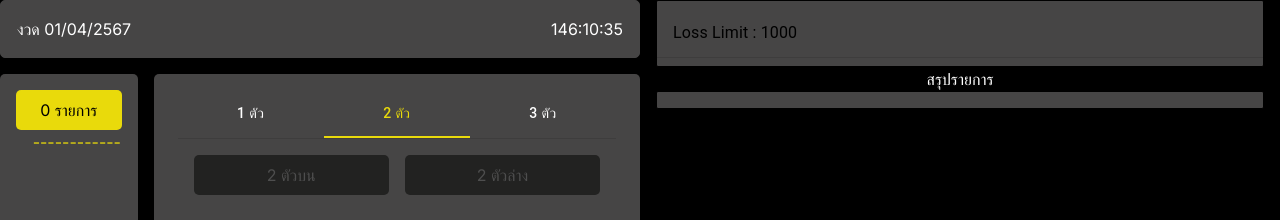
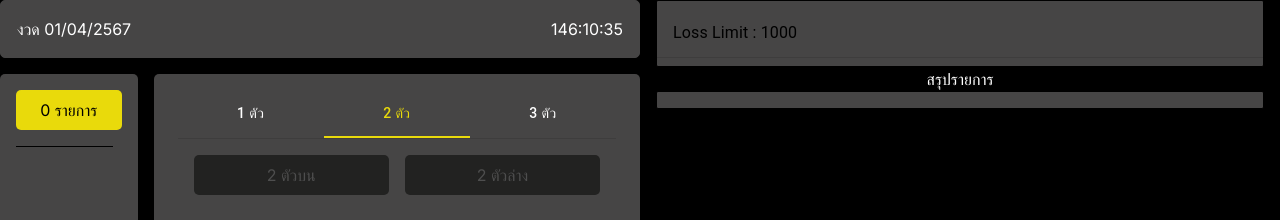
Before and after one commit to agazin/lotmemo, a Next.js app: page /memo in a window 1280 px wide. Shown: the top 220 px of the page. Built offline with nearby package versions, Linux system fonts and the light colour scheme.

Commit message:
calculate imedaite

```diff
--- a/src/app/memo/page.jsx
+++ b/src/app/memo/page.jsx
@@ -2,7 +2,8 @@
 import styles from "./memo.module.css";
 import Tool from "@/components/tool/tool";
 import ReportPage from "@/components/report/report";
-import React, { useEffect } from "react";
+import React, { useEffect, useState } from "react";
+import { Button } from "@mui/material";
 
 export const enumType = {
   UP: "UP",
@@ -49,7 +50,7 @@ export const calculateBid = ({ unitFrom, unitActive }) => {
     });
     upperList.push(...shuffleList);
   }
-  return { uppers : upperList, lowers :lowerList };
+  return { uppers: upperList, lowers: lowerList };
 };
 
 export function getPermutations(nums) {
@@ -81,14 +82,47 @@ export default function MemoPage() {
     memoList: [],
   });
 
-  const addCustomer = (lotList) => {
-    console.log("addCustomer", lotList);
+  // temp customer
+  const [tempCustomer, setTempCustomer] = React.useState({
+    customer: "temp",
+    lotList: [
+    ],
+  });
+  useEffect(() => {
+    // lotmemo.memoList.find((item) => {
+    //   if (item.customer === tempCustomer.customer) {
+    //     item.lotList = tempCustomer.lotList;
+    //   }
+    // });
+    console.log("tempCustomer", tempCustomer);
+    //set by replace the tempCustomer to the lotmemo
+    const memoList = lotmemo
+                      .memoList
+                      .filter((item) => item.customer !== tempCustomer.customer);
+
     setLotmemo({
       ...lotmemo,
       memoList: [
-        ...lotmemo.memoList ,
+        ...memoList,
         {
-          customer: "customer"+(lotmemo.memoList.length+1),
+          customer: tempCustomer.customer,
+          lotList: tempCustomer.lotList,
+        },
+      ],
+    });
+  }, [tempCustomer]);
+
+
+  const addCustomer = (lotList) => {
+    console.log("addCustomer", lotList);
+    const memoList = lotmemo.memoList
+                      .filter((item) => item.customer !== tempCustomer.customer);
+    setLotmemo({
+      ...lotmemo,
+      memoList: [
+        ...memoList,
+        {
+          customer: "customer" + (lotmemo.memoList.length + 1),
           lotList: lotList,
         },
       ],
@@ -98,10 +132,10 @@ export default function MemoPage() {
   return (
     <div className={styles.container}>
       <div className={styles.tool}>
-        <Tool addCustomer={addCustomer} />
+        <Tool addCustomer={addCustomer} setTempCustomer={setTempCustomer} />
       </div>
       <div className={styles.report}>
-        <ReportPage lotmemo={lotmemo} />
+        <ReportPage lotmemo={lotmemo} tempCustomer={tempCustomer} />
       </div>
     </div>
   );
--- a/src/components/report/report.jsx
+++ b/src/components/report/report.jsx
@@ -7,7 +7,8 @@ import Divider from "@mui/material/Divider";
 import { calculateBid } from "@/app/memo/page";
 import { use, useEffect, useState } from "react";
 
-export default function ReportPage({ lotmemo }) {
+export default function ReportPage({ lotmemo, tempCustomer }) {
+  console.log('ReportPage tempCustomer', lotmemo);
   const [fresult, setFresult] = useState();
   // const style = {
   //   py: 0,
--- a/src/components/tool/tool.jsx
+++ b/src/components/tool/tool.jsx
@@ -26,18 +26,16 @@ import {
 import styles from "./tool.module.css";
 import React, { use, useEffect } from "react";
 import {
-  AddCircle,
   AddShoppingCart,
-  ArrowUpward,
-  ArrowUpwardRounded,
   Delete,
-  Height,
-  PlusOneOutlined,
+  CheckCircle,
+  RepeatOutlined
 } from "@mui/icons-material";
 import { enumType, calculateBid } from "@/app/memo/page";
-import { CheckCircleIcon,RepeatOutlined } from '@mui/icons-material';
+import Divider from '@mui/material/Divider';
 
-const Tool = ({ addCustomer }) => {
+
+const Tool = ({ addCustomer,setTempCustomer }) => {
   // const enumType = {
   //   UP: "UP",
   //   DOWN: "DOWN",
@@ -201,6 +199,8 @@ const Tool = ({ addCustomer }) => {
     // for (let i = 0; i < 10; i++) {
     //   lots.push(lot[0]);
     // }
+    console.log("lots", {...{ customer: "temp", lotList: lots }});
+    setTempCustomer({...{ customer: "temp", lotList: lots }});
     setLotList(lots);
     recalulateBid(lots);
     resetInput();
@@ -223,6 +223,7 @@ const Tool = ({ addCustomer }) => {
   }
 
   function onConfirm() {
+    console.log("confirm", lotList);
     addCustomer(lotList);
     clearToolContent();
     handleClose();
@@ -339,21 +340,21 @@ const Tool = ({ addCustomer }) => {
                     </TableCell>
                     <TableCell align="center">
                       {row.unitFrom[row.unitActive].modes?.includes(enumType.UP)
-                        ? <CheckCircleIcon htmlColor="rgb(67, 253, 113)" />
+                        ? <CheckCircle htmlColor="rgb(67, 253, 113)" />
                         : "-"}
                     </TableCell>
                     <TableCell align="center">
                       {row.unitFrom[row.unitActive].modes?.includes(
                         enumType.DOWN
                       )
-                        ? <CheckCircleIcon htmlColor="rgb(67, 253, 113)" />
+                        ? <CheckCircle htmlColor="rgb(67, 253, 113)" />
                         : "-"}
                     </TableCell>
                     <TableCell align="center">
                       {row.unitFrom[row.unitActive].modes?.includes(
                         enumType.REVERSE
                       )
-                        ? <CheckCircleIcon htmlColor="rgb(67, 253, 113)" />
+                        ? <CheckCircle htmlColor="rgb(67, 253, 113)" />
                         : "-"}
                     </TableCell>
                     <TableCell align="right">{row.unitFrom.n}</TableCell>
@@ -389,7 +390,12 @@ const Tool = ({ addCustomer }) => {
           <div className={styles.confirmBtn} onClick={handleOpen}>
             {getCounting()} รายการ
           </div>
-          <div style={{ color: "var(--text-active-color)" }}>------------</div>
+          <Divider color="black"  variant="middle" flexItem sx={{
+            width: '80%',
+            height: '1px',
+            backgroundColor: 'black',
+            margin: '1rem 0'
+          }}/>
           <PerfectScrollbar>
             <div className={styles.simContent}>
               <div>
```
